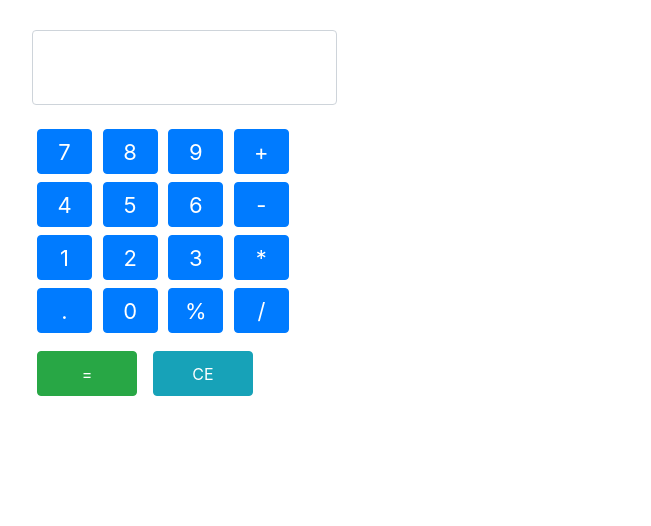
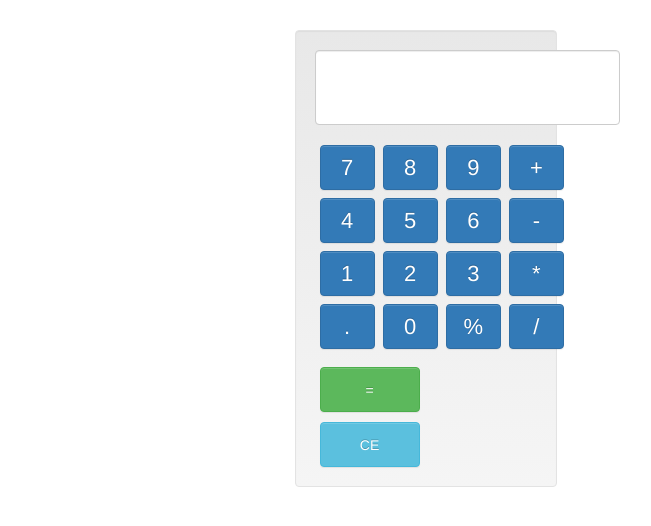
Before and after one commit to lrsonnewend/calculadora-lista7, an Angular app: page / in a window 1280 px wide. Shown: the top 526 px of the page, without its empty margins (83-734 px from the left). Built offline with nearby package versions, Linux system fonts and the light colour scheme.

Commit message:
1 file modified

```diff
--- a/src/app/app.component.html
+++ b/src/app/app.component.html
@@ -1,3 +1,11 @@
+<head>
+    <meta charset="UTF-8">
+    <meta name="viewport" content="width=device-width, initial-scale=1.0">
+
+    <link rel="stylesheet" href="https://maxcdn.bootstrapcdn.com/bootstrap/3.3.7/css/bootstrap-theme.min.css" integrity="sha384-rHyoN1iRsVXV4nD0JutlnGaslCJuC7uwjduW9SVrLvRYooPp2bWYgmgJQIXwl/Sp" crossorigin="anonymous">
+    <link rel="stylesheet" href="https://maxcdn.bootstrapcdn.com/bootstrap/3.3.7/css/bootstrap.min.css" integrity="sha384-BVYiiSIFeK1dGmJRAkycuHAHRg32OmUcww7on3RYdg4Va+PmSTsz/K68vbdEjh4u" crossorigin="anonymous">
+</head>
+
 <body>
   <div class="container">
     <div class="row saleh">
```
